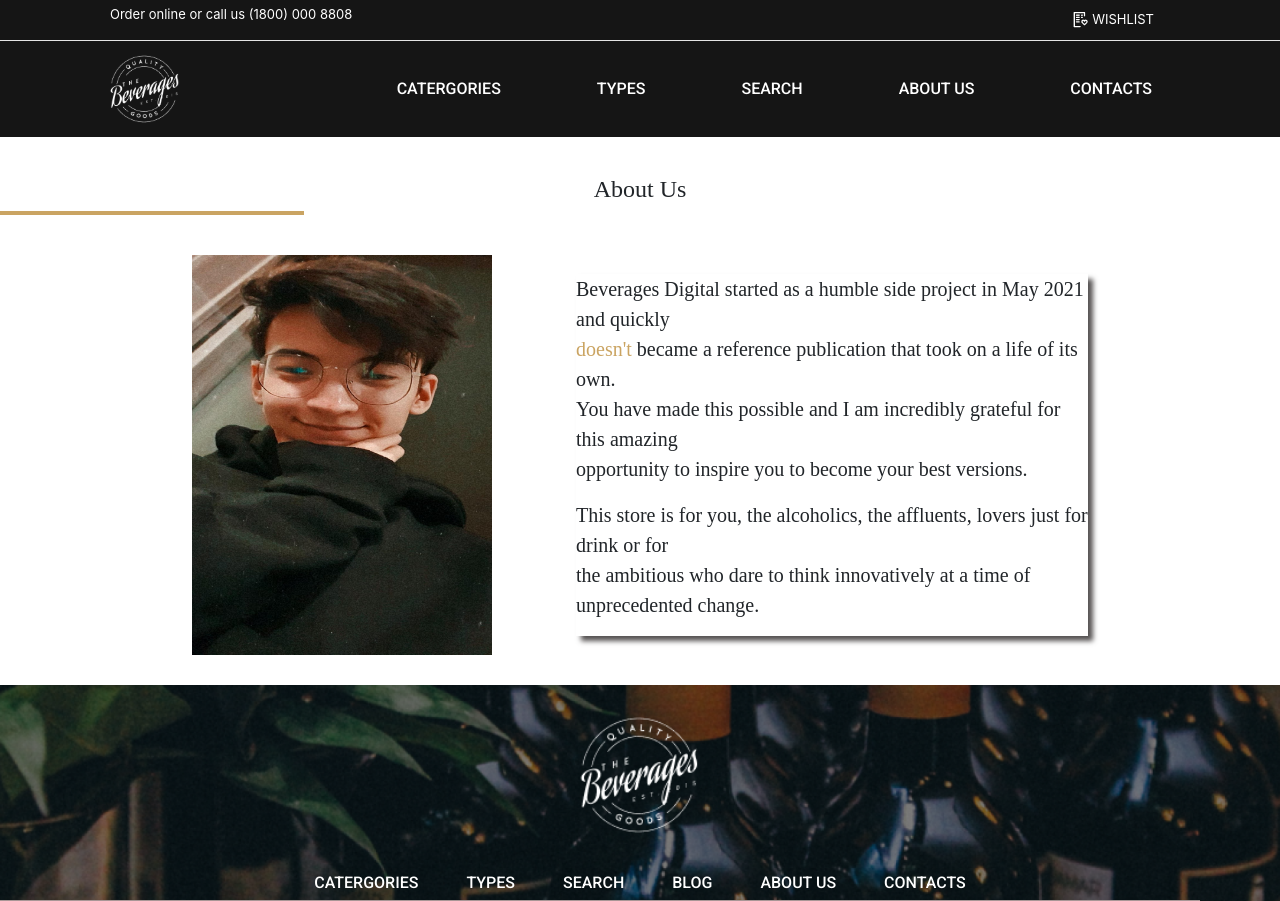
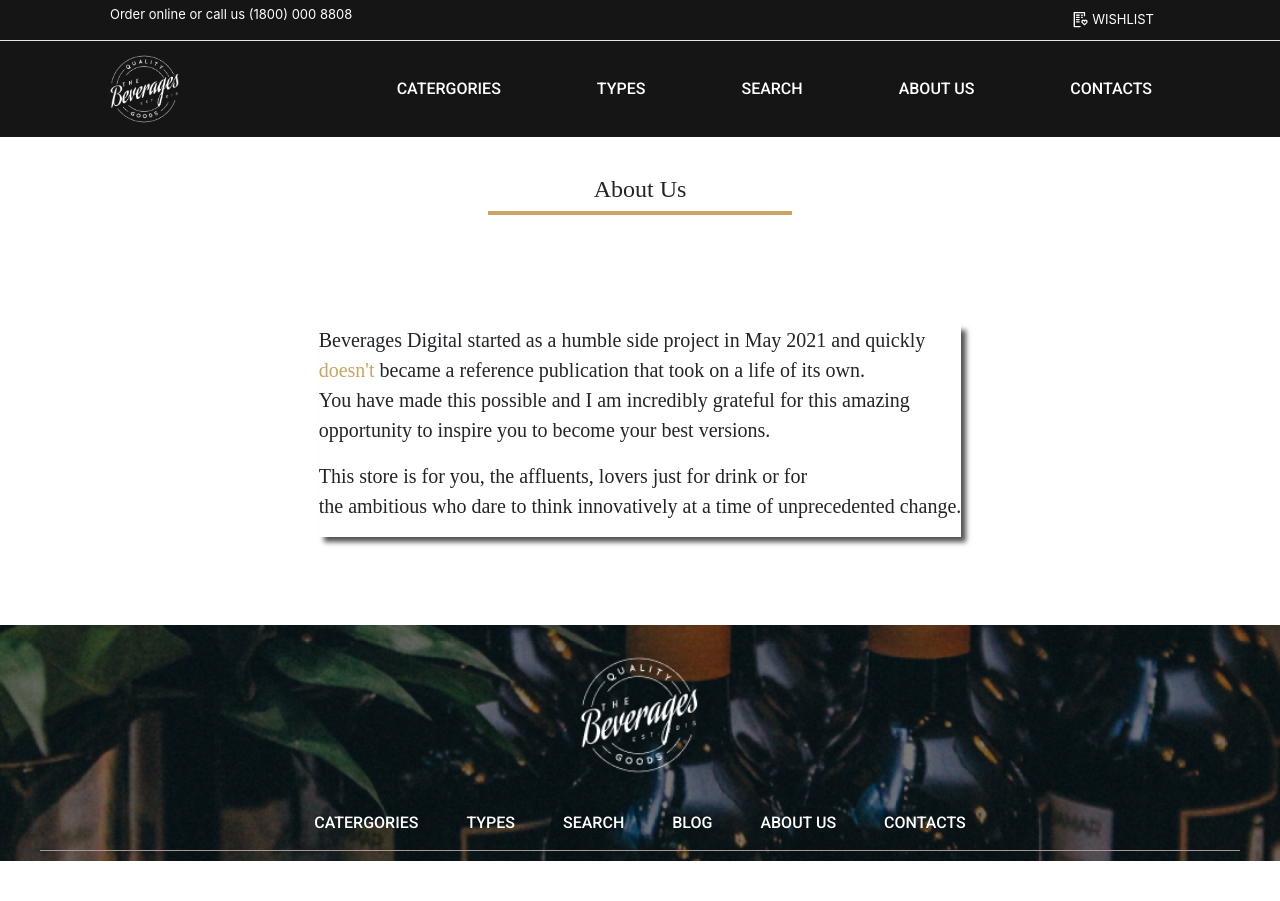
Before and after one commit to pinkskie/Beverages, a React (Create React App) app: page /about in a window 1280 px wide. After the commit the page ends 861 px from the top, so only its background shows below. Built offline with nearby package versions, Linux system fonts and the light colour scheme.

Commit message:
day 11 fix

```diff
--- a/src/components/Footer/Footer.module.css
+++ b/src/components/Footer/Footer.module.css
@@ -27,4 +27,5 @@
 .divider hr {
     border-top: 1px solid #A99696;
     max-width: 1200px;
+    margin:10px auto;
 }
--- a/src/pages/About/About.js
+++ b/src/pages/About/About.js
@@ -1,24 +1,24 @@
 import React from 'react'
 import styles  from  './About.module.css'
-import face from '../../assets/face.jpg'
 const About = () => {
     return (
         <>
-            <div className={styles.wrapper}>
+        <div className={styles.wrapper}>
+             <div className={styles.title}>
                 <h1>About Us</h1>
                 <hr/>
             </div>
             <div className={styles.content}>
-                <img src={face} alt='wrong'/>
                 <div>
                     <p>Beverages Digital started as a humble side project in May 2021 and quickly <br/>
                     <span>doesn't</span> became a reference publication that took on a life of its own. <br/>
                     You have made this possible and I am incredibly grateful for this amazing <br/>
                     opportunity to inspire you to become your best versions.</p>
-                    <p>This store is for you, the alcoholics, the affluents, lovers just for drink or for <br/>
+                    <p>This store is for you, the affluents, lovers just for drink or for <br/>
                     the ambitious who dare to think innovatively at a time of unprecedented change.</p>
                 </div>
-            </div>
+                </div>
+        </div>
         </>
     )
 }
--- a/src/pages/About/About.module.css
+++ b/src/pages/About/About.module.css
@@ -1,33 +1,37 @@
-.wrapper h1 {
+.wrapper {
+    height: 56.3vh;
+}
+.title h1 {
     margin-top: 38px;
     font-size: 24px;
     font-family: Playfair Display;
     text-align: center;
 }
-.wrapper hr {
+.title hr {
     border: 2px solid #CAA462;
     width: 300px;
+    margin:0 auto;
 }
 .content {
     margin-top: 40px;
     margin-bottom: 30px;
-    display: grid;
-    grid-template-columns: 30% 40%;
+    display: flex;
+    flex-direction: column;
     justify-content: center;
     align-items: center;
 }
 .content img {
-    width: 300px;
-    height: 400px;
+    width: 100%;
+
 }
 .content p {
     font-size: 20px;
     font-family: Playfair Display;
-
 }
 .content p span {
     color:#CAA462;
 }
 .content div {
     box-shadow: 5px  5px  5px rgb(85, 82, 82);
+    margin-top: 70px;
 }
--- a/src/pages/CategoriesPage/CategoriesPage.module.css
+++ b/src/pages/CategoriesPage/CategoriesPage.module.css
@@ -16,6 +16,7 @@
 .wrapper hr {
     border: 2px solid #CAA462;
     width: 300px;
+    margin:0 auto;
 }
 .itembox {
     display: flex;
@@ -35,4 +36,5 @@
     padding:9px 18px;
     margin-right: 20px;
     text-decoration: none;
+    margin-bottom: 10px;
 }
--- a/src/pages/CoctailsList/Coctails.module.css
+++ b/src/pages/CoctailsList/Coctails.module.css
@@ -15,6 +15,7 @@
 .hrr {
     border: 2px solid #CAA462;
     width: 300px;
+    margin:0 auto;
 }
 .coctail img {
     width: 100%;
--- a/src/pages/Contacts/Contacts.js
+++ b/src/pages/Contacts/Contacts.js
@@ -5,6 +5,7 @@ const Contacts = () => {
     return (
         <>
         <div className={styles.wrapper}>
+            <div className={styles.title}>
                 <h1>Contact Us</h1>
                 <hr/>
             </div>
@@ -15,7 +16,7 @@ const Contacts = () => {
                     <p><span>E-mail: </span>lipn5757@gmail.com</p>
                 </div>
                 <hr className={styles.hr2}/>
-            <form>
+                <form className={styles.data}>
                     <input type='text' placeholder='Name'/>
                     <input type='text' placeholder='Phone'/>
                     <input type='text' placeholder='E-mail'/>
@@ -25,6 +26,7 @@ const Contacts = () => {
                     <button className={styles.sendBtn}>Send</button>
                 </div>
             </div>
+        </div>
         </>
     )
 }
--- a/src/pages/Contacts/Contacts.module.css
+++ b/src/pages/Contacts/Contacts.module.css
@@ -1,12 +1,19 @@
-.wrapper h1 {
+.wrapper {
+    height: 58.1vh;
+}
+.title h1 {
     margin-top: 21px;
     font-size: 24px;
     font-family: Playfair Display;
     text-align: center;
 }
-.wrapper hr {
+.title hr {
     border: 2px solid #CAA462;
     width: 300px;
+    margin:0 auto;
+}
+.contacts {
+    margin-top: 10px;
 }
 .content div{
     font-family: Playfair Display;
@@ -26,20 +33,21 @@
 }
 .hr2 {
     width: 1200px;
+    margin:0 auto;
 }
-form {
-    margin-top: 40px;
+.data {
+    margin-top: 60px;
     display: grid;
     grid-template-columns: 13% 13% 13%;
     gap:20px;
     justify-content: center;
 }
-form input {
+.data input {
     border-radius: 5px;
     border:1px solid ;
     padding: 10px;
 }
-textarea {
+.data textarea {
     padding: 10px;
     width: 783px;
     border-radius: 5px;
--- a/src/pages/GlassesPage/GlassesPage.module.css
+++ b/src/pages/GlassesPage/GlassesPage.module.css
@@ -16,6 +16,7 @@
 .wrapper hr {
     border: 2px solid #CAA462;
     width: 300px;
+    margin: 0 auto;;
 }
 .itembox {
     display: flex;
@@ -35,4 +36,5 @@
     padding:9px 18px;
     margin-right: 20px;
     text-decoration: none;
+    margin-bottom: 10px;
 }
--- a/src/pages/IngrediestsPage/Ingredients.module.css
+++ b/src/pages/IngrediestsPage/Ingredients.module.css
@@ -16,6 +16,7 @@
 .wrapper hr {
     border: 2px solid #CAA462;
     width: 300px;
+    margin:0 auto;
 }
 .itembox {
     display: flex;
--- a/src/pages/MainPage/MainPage.js
+++ b/src/pages/MainPage/MainPage.js
@@ -92,9 +92,10 @@ const MainPage = () => {
                 <form>
                     {subscribe === true ? (<div className={styles.subscribeSuccess}>YOU HAVE SUCCESSFULLY SUBSCRIBED</div>):
                     (<>
+                    <div className={styles.form}>
                     <input type='text' id='input' placeholder='Email Adress' onChange={handleChange}/>{/* если input пустой - сделать button disablе */}
                     <button onClick={() => setSubscribe(true)} disabled={!inputText.length}>SUBSCRIBE</button>
-
+                    </div>
                     </>)}  {/* () -  чтобы не вызывать функуцию сразу , изучить*/}
                 </form>
             </div>
--- a/src/pages/MainPage/MainPage.module.css
+++ b/src/pages/MainPage/MainPage.module.css
@@ -142,6 +142,7 @@
 .hrs hr {
     border: 2px solid #CAA462;
     width: 300px;
+    margin:0 auto;
 }
 .choose {
     display: grid;
@@ -178,15 +179,20 @@
     padding-top: 40px;
     text-align: center;
 }
-.subscribe form {
+/* .subscribe form {
     padding-top: 30px;
     padding-bottom: 50px;
-}
+} */
 .subscribe p {
     font-family: Playfair Display;
     text-transform: uppercase;
     font-size: 18px;
-    padding-top: 40px;
+    margin-top: 40px;
+}
+
+.form {
+    margin:40px auto;
+
 }
 .subscribe input {
     margin: 0 auto;
@@ -195,6 +201,7 @@
     font-family: Playfair Display;
     border: 2px solid #CAA462;
     font-size: 22px;
+    border-radius: none;
 }
 .subscribe input:focus {
     width: 690px;
@@ -225,10 +232,10 @@
     background-color: #CAA462;
     text-align: center;
     border: none;
-    padding:10px;
-    width: 670px;
+    padding:5px;
+    width: 750px;
     color: #fff;
     font-size: 18px;
     font-family: Playfair Display;
-
+    margin:40px auto;
 }
--- a/src/pages/SearchPage/SearchPage.module.css
+++ b/src/pages/SearchPage/SearchPage.module.css
@@ -7,11 +7,13 @@
 .hrr {
     border: 2px solid #CAA462;
     width: 300px;
+    margin:0 auto;
 }
 .searchInner {
     display: flex;
     justify-content: center;
     align-items: center;
+    padding-top: 10px;
 }
 .searchInner input {
     width: 670px;
@@ -42,7 +44,7 @@
     grid-template-columns: 1fr 1fr 1fr 1fr;
     gap:70px;
     margin:0 auto;
-    padding:100px 200px;
+    padding:70px 200px;
 
 }
 .coctail img {
```
Lines whose indentation alone changed are shown as unchanged.
